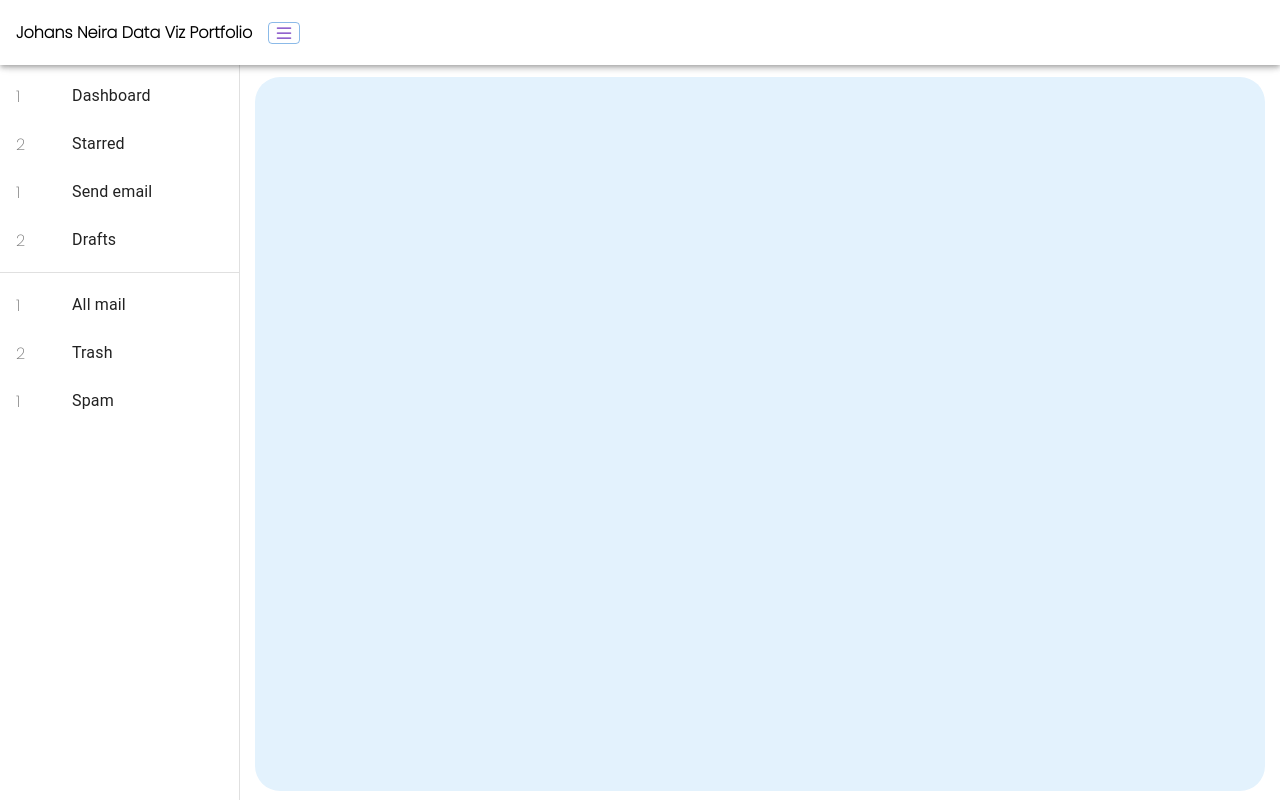
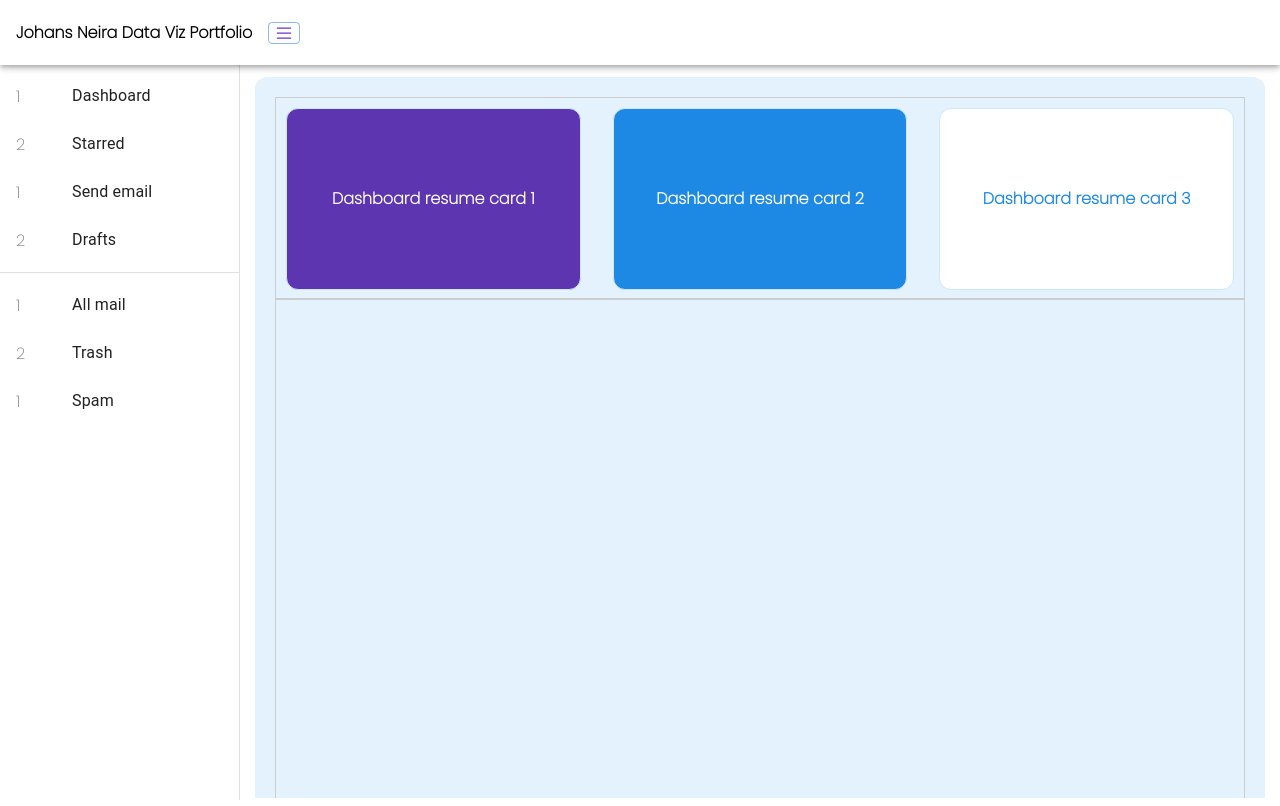
Before and after one commit to johansneirap/dataviz-portfolio, a React (Vite) app: page / in a window 1280 px wide. Built offline with nearby package versions, Linux system fonts and the light colour scheme.

Commit message:
add 3 boxes on top of Dasboard page

```diff
--- a/src/App.tsx
+++ b/src/App.tsx
@@ -5,8 +5,33 @@ import Button from '@mui/material/Button';
 import { AppBar, Box, Divider, List, ListItem, ListItemIcon, ListItemText, Toolbar, Typography } from '@mui/material';
 import { useTheme } from '@emotion/react';
 import MenuIcon from './icons/MenuIcon';
+import { Dashboard } from './pages/Dashboard';
 const drawerWidth = 240;
-function App() {
+
+const styles = {
+  mainCanvas: {
+    backgroundColor: "white",
+    height: "calc(96vh - 62px)",
+    width: "calc(90vw)",
+    padding: "15px",
+    marginTop: "62px",
+    overflow: "hidden",
+    transition: "margin-left 0.2s",
+    display: "flex",
+  },
+  navBar: {
+    backgroundColor: "white",
+    color: "black",
+    flexDirection: "row",
+    justifyContent: "flex-start",
+    gap: "1rem",
+    padding: "0.4rem 1rem",
+    alignItems: "center",
+    height: "65px",
+  },
+}
+
+const App = () => {
   const [drawerVisible, setDrawerVisible] = useState(true);
   const theme = useTheme();
 
@@ -14,14 +39,7 @@ function App() {
     <Box className="App" sx={{ display: "flex"}}>
       <AppBar position="fixed" sx={{
           zIndex: (theme) => theme.zIndex.drawer + 1,
-          backgroundColor: "white",
-          color: "black",
-          flexDirection: "row",
-          justifyContent: "flex-start",
-          gap: "1rem",
-          padding: "0.4rem 1rem",
-          alignItems: "center",
-          height: "65px",
+          ...styles.navBar,
         }}>
         <span><b> Johans Neira Data Viz Portfolio </b></span>
           <Button
@@ -75,21 +93,11 @@ function App() {
         </Box>
     </Drawer>
     <div style={{
-      backgroundColor: "white",
-      height: "calc(97vh - 62px)",
-      width: "calc(100vw + 240px)",
+      ...styles.mainCanvas,
       marginLeft: drawerVisible ? 0 : `-${drawerWidth}px`,
-      padding: "15px",
-      marginTop: "62px",
-      overflow: "hidden",
-      transition: "margin-left 0.2s",
+      width: `calc(100vw + ${!drawerVisible ? 0 : drawerWidth}px)`,
     }}>
-      <div style={{
-        backgroundColor: "#E3F2FD",
-        width: "100%",
-        height: "100%",
-      borderRadius: "25px",
-      }}></div>
+      <Dashboard />
     </div>
     </Box>
   )
--- /dev/null
+++ b/src/pages/Dashboard.tsx
@@ -0,0 +1,76 @@
+import React from 'react'
+const style = {
+    mainDiv:{
+        backgroundColor: "#E3F2FD",
+        width: "100%",
+        height: "100%",
+        borderRadius: "12px",
+        padding: "20px",
+        display: "grid",
+        gridTemplateRows: "2fr 5fr",
+    },
+    topBox:{
+        border: "1px solid #ccc",
+        display: "flex",
+        justifyContent: "space-between",
+        gap: "2rem",
+        padding: "10px",
+    },
+    card1: {
+        backgroundColor: "#5D35B1",
+        height: "100%",
+        width: "100%" ,
+        borderRadius: "12px",
+        color: "#fff",
+        border: "1px solid #CDE7FC",
+        fontWeight: "600",
+        display: "flex",
+        justifyContent: "center",
+        alignItems: "center",
+    },
+    card2: {
+        backgroundColor: "#1E88E5",
+        height: "100%",
+        width: "100%" ,
+        borderRadius: "12px",
+        color: "#fff",
+        border: "1px solid #CDE7FC",
+        fontWeight: "600",
+        display: "flex",
+        justifyContent: "center",
+        alignItems: "center",
+    },
+    card3: {
+        backgroundColor: "#FFFFFF",
+        height: "100%",
+        width: "100%" ,
+        borderRadius: "12px",
+        color: "#1E88E5",
+        border: "1px solid #CDE7FC",
+        fontWeight: "600",
+        display: "flex",
+        justifyContent: "center",
+        alignItems: "center",
+    },
+}
+export const Dashboard = () => {
+  return (
+    <div style={{...style.mainDiv }}>
+        <div style={{ ...style.topBox }}>
+            <div style={{ ...style.card1 }}>
+                Dashboard resume card 1
+            </div>
+            <div style={{ ...style.card2 }}>
+                Dashboard resume card 2
+            </div>
+            <div style={{ ...style.card3 }}>
+                Dashboard resume card 3
+            </div>
+
+        </div>
+        <div style={{ border: '1px solid #ccc' }}></div>
+
+
+    </div>
+  )
+}
```
